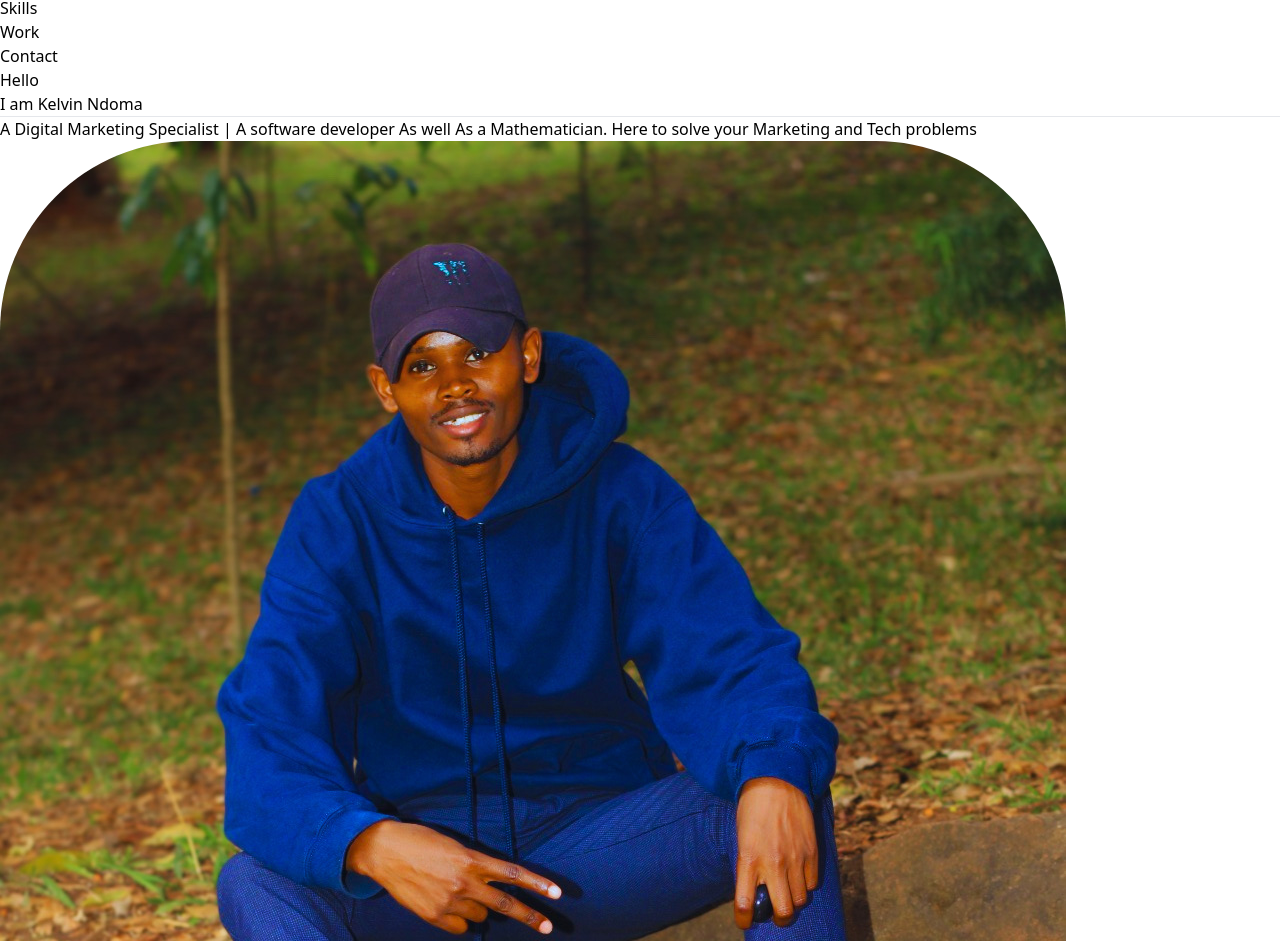
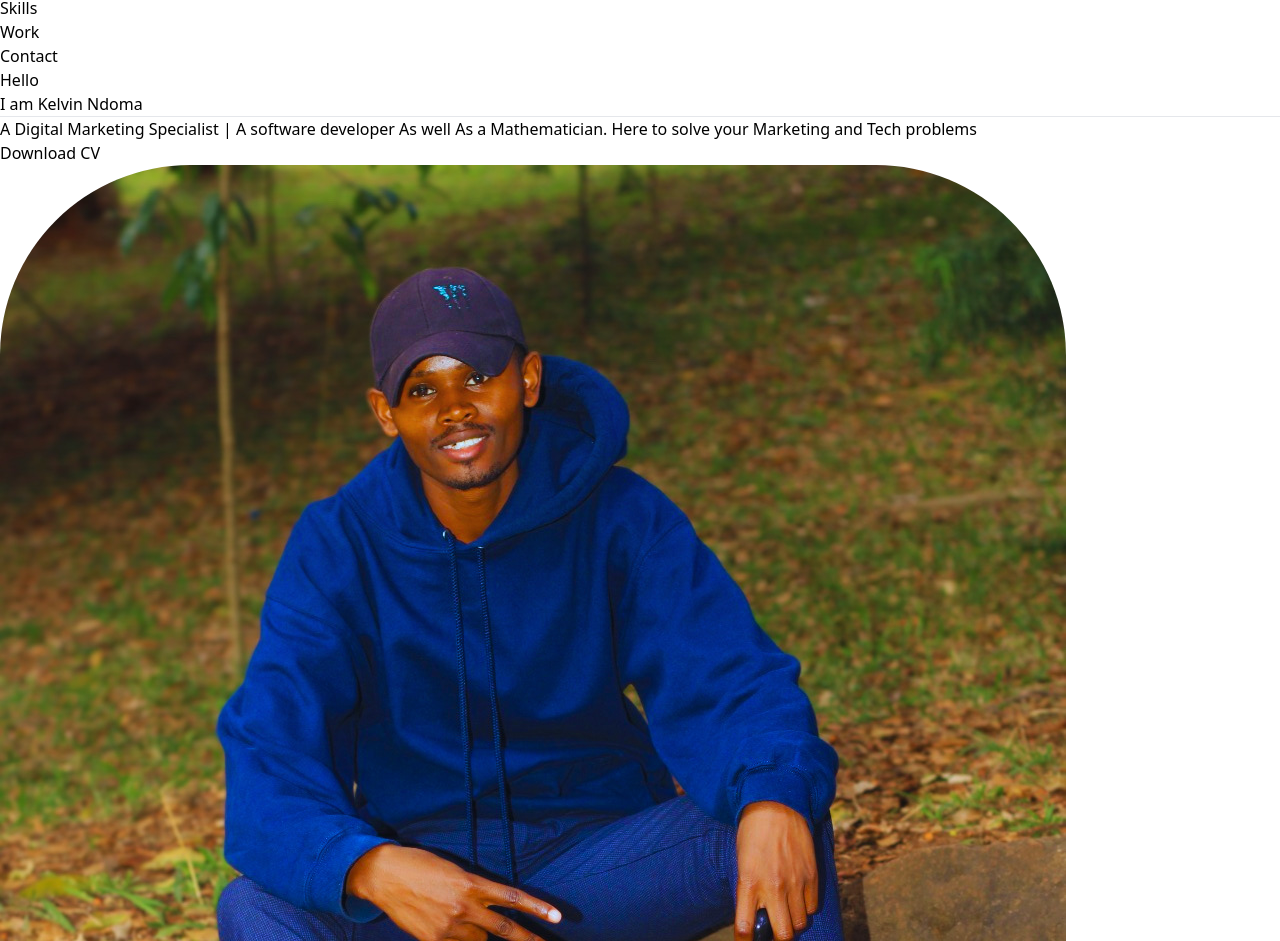
Before and after one commit to kelvin-ndoma/k-consulatancy, a React (Vite) app: page / in a window 1280 px wide. Shown: the part 938-1879 px from the top of the page. Built offline with nearby package versions, Linux system fonts and the light colour scheme.

Commit message:
a download cv button

```diff
--- a/src/components/Home.jsx
+++ b/src/components/Home.jsx
@@ -16,10 +16,20 @@ const Home = () => {
         <p className="text-4xl mb-5 text-black font-bold">Hello</p>
         <h1 className="text-6xl">I am Kelvin Ndoma</h1>
         <hr className="border-t-2 my-5 w-1/4 border-indigo-600" />
-        <p>
+        <p className="mb-4">
           A Digital Marketing Specialist | A software developer As well As a Mathematician. Here to solve your Marketing and Tech problems
         </p>
+
+        {/* Add the button for downloading the CV */}
+        <button className="bg-orange-500 hover:bg-blue-700 text-white font-bold py-2 mt-6  px-6 rounded-full">
+          <a href="/path/to/your/cv.pdf" download="Kelvin_Ndoma_CV.pdf">
+            Download CV
+          </a>
+        </button>
       </div>
+
+
+
       <div className="lg:w-1/3 ssm:w-full mb-10">
         <img
           src={Me}
@@ -28,12 +38,10 @@ const Home = () => {
           style={{
             borderRadius: '190px 190px 0 0 / 190px',
           }}
-
         />
-
       </div>
-      <div className="lg:w-1/3 ssm:w-full">
-        <p className='text-4xl font-bold inline border-b-4 text-blabk border-pink-600'> About Me</p>
+      <div className="lg:w-1/3 ssm:w-full lg:pt-16">
+        <p className='text-4xl ssm:w-full font-bold inline border-b-4 text-blabk border-pink-600 ml-0'> About Me</p>
         <p className='py-6'>
           {showMore
             ? "Welcome to Mark & Tech, where innovation meets expertise! I'm Kelvin Ndoma, your Digital Marketing Specialist, Full stack Web developer, and a Mathematician. My mission is to be your strategic partner in navigating marketing and tech challenges. Join me on a transformative journey where innovation, precision, and strategic thinking turn challenges into opportunities for success."
@@ -41,7 +49,7 @@ const Home = () => {
         </p>
         <button
           className={`bg-orange-500 text-black px-8 py-2 my-3 rounded-full transition duration-300 ease-in-out
-              hover:bg-indigo-800 hover:text-white focus:outline-none focus:ring focus:border-indigo-300`}
+        hover:bg-indigo-800 hover:text-white focus:outline-none focus:ring focus:border-indigo-300`}
           onClick={handleShowMore}
         >
           {showMore ? 'Show less' : 'Show more...'}
@@ -59,6 +67,7 @@ const Home = () => {
           </a>
         </div>
       </div>
+
     </div>
   );
 };
```
